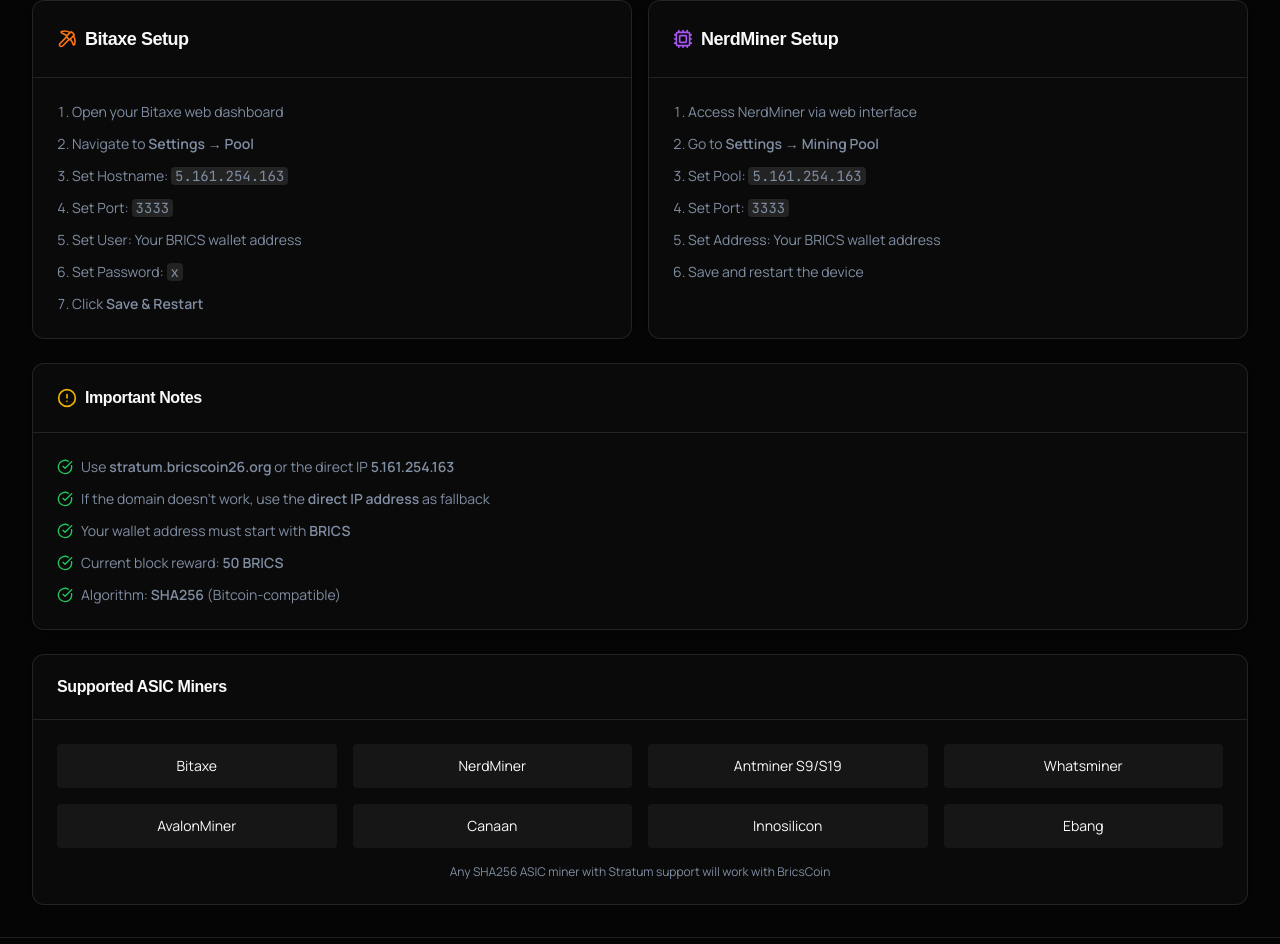
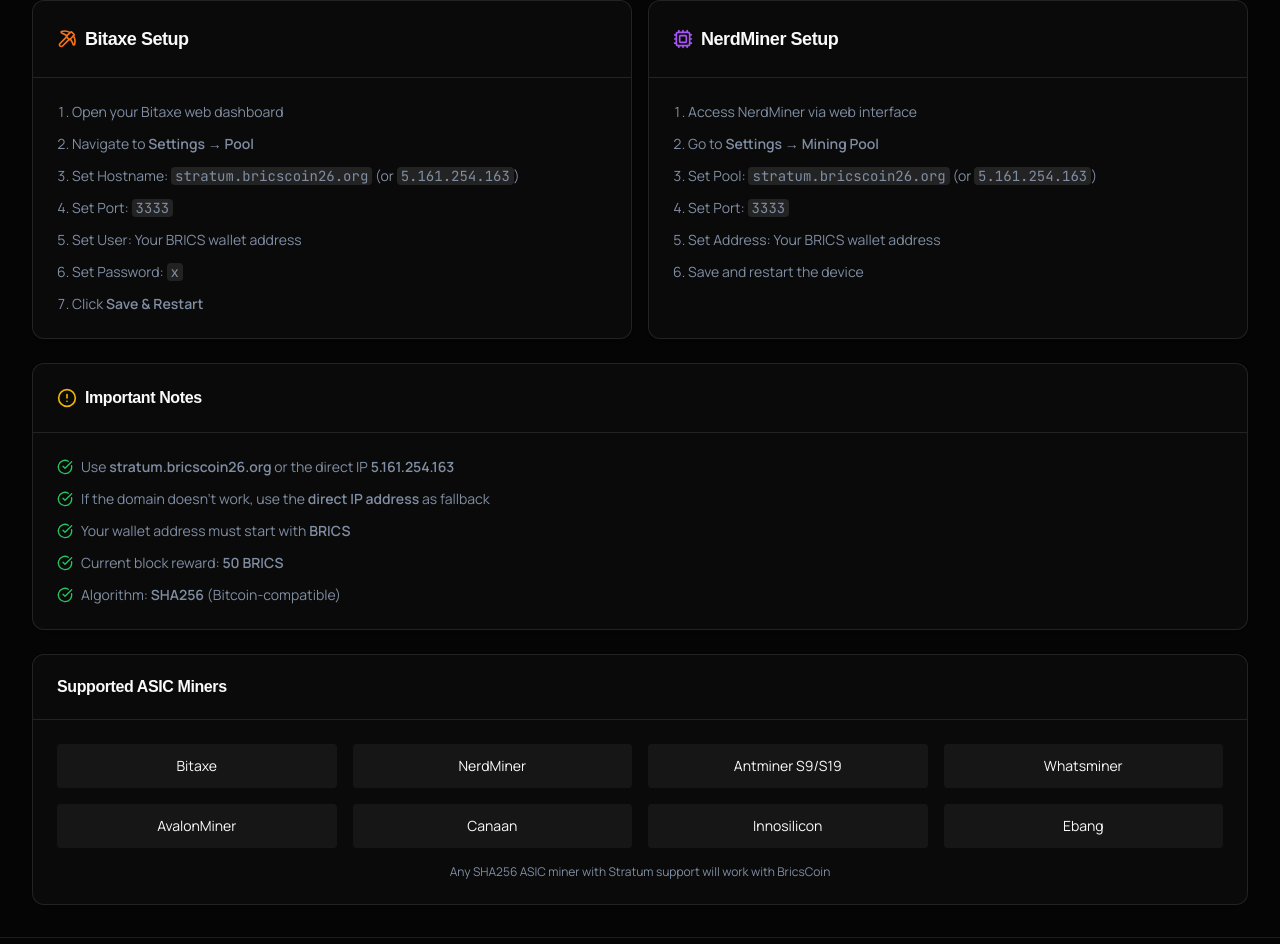
Before and after one commit to Bricscoin2026/Bricscoin, a React (Create React App) app in the folder frontend/: page /mining in a window 1280 px wide. Shown: the part 1212-2156 px from the top of the page. Built offline with nearby package versions, Linux system fonts and the light colour scheme; no server answers; a web font is replaced by a local one.

Commit message:
auto-commit for 376ffdd6-ba36-4250-98e4-90daf24c35f6

```diff
--- a/frontend/src/pages/Mining.jsx
+++ b/frontend/src/pages/Mining.jsx
@@ -201,7 +201,7 @@ export default function Mining() {
             <ol className="text-sm text-muted-foreground space-y-3 list-decimal list-inside">
               <li>Open your Bitaxe web dashboard</li>
               <li>Navigate to <strong>Settings → Pool</strong></li>
-              <li>Set Hostname: <code className="bg-white/10 px-1 rounded">5.161.254.163</code></li>
+              <li>Set Hostname: <code className="bg-white/10 px-1 rounded">stratum.bricscoin26.org</code> (or <code className="bg-white/10 px-1 rounded">5.161.254.163</code>)</li>
               <li>Set Port: <code className="bg-white/10 px-1 rounded">3333</code></li>
               <li>Set User: Your BRICS wallet address</li>
               <li>Set Password: <code className="bg-white/10 px-1 rounded">x</code></li>
@@ -222,7 +222,7 @@ export default function Mining() {
             <ol className="text-sm text-muted-foreground space-y-3 list-decimal list-inside">
               <li>Access NerdMiner via web interface</li>
               <li>Go to <strong>Settings → Mining Pool</strong></li>
-              <li>Set Pool: <code className="bg-white/10 px-1 rounded">5.161.254.163</code></li>
+              <li>Set Pool: <code className="bg-white/10 px-1 rounded">stratum.bricscoin26.org</code> (or <code className="bg-white/10 px-1 rounded">5.161.254.163</code>)</li>
               <li>Set Port: <code className="bg-white/10 px-1 rounded">3333</code></li>
               <li>Set Address: Your BRICS wallet address</li>
               <li>Save and restart the device</li>
```
